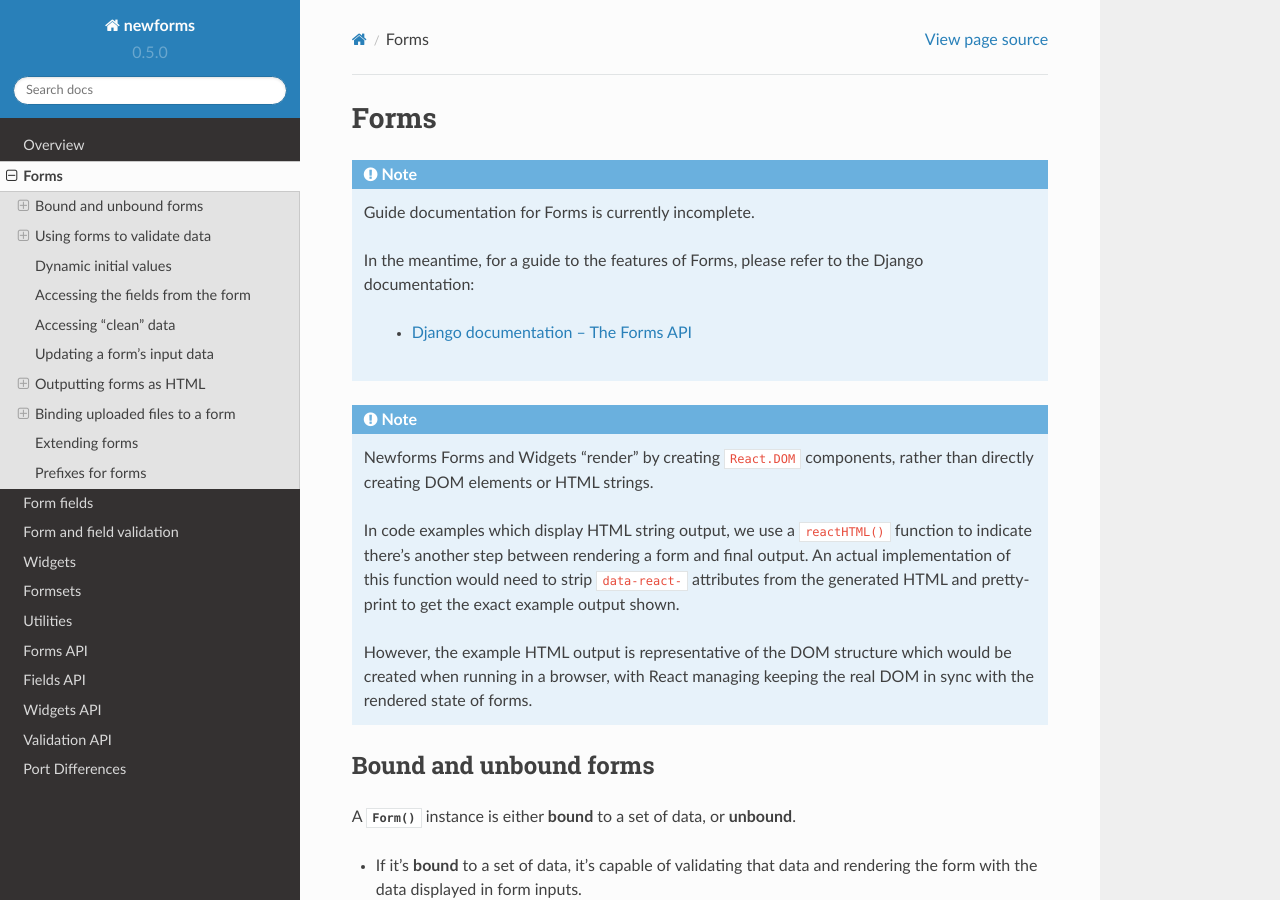
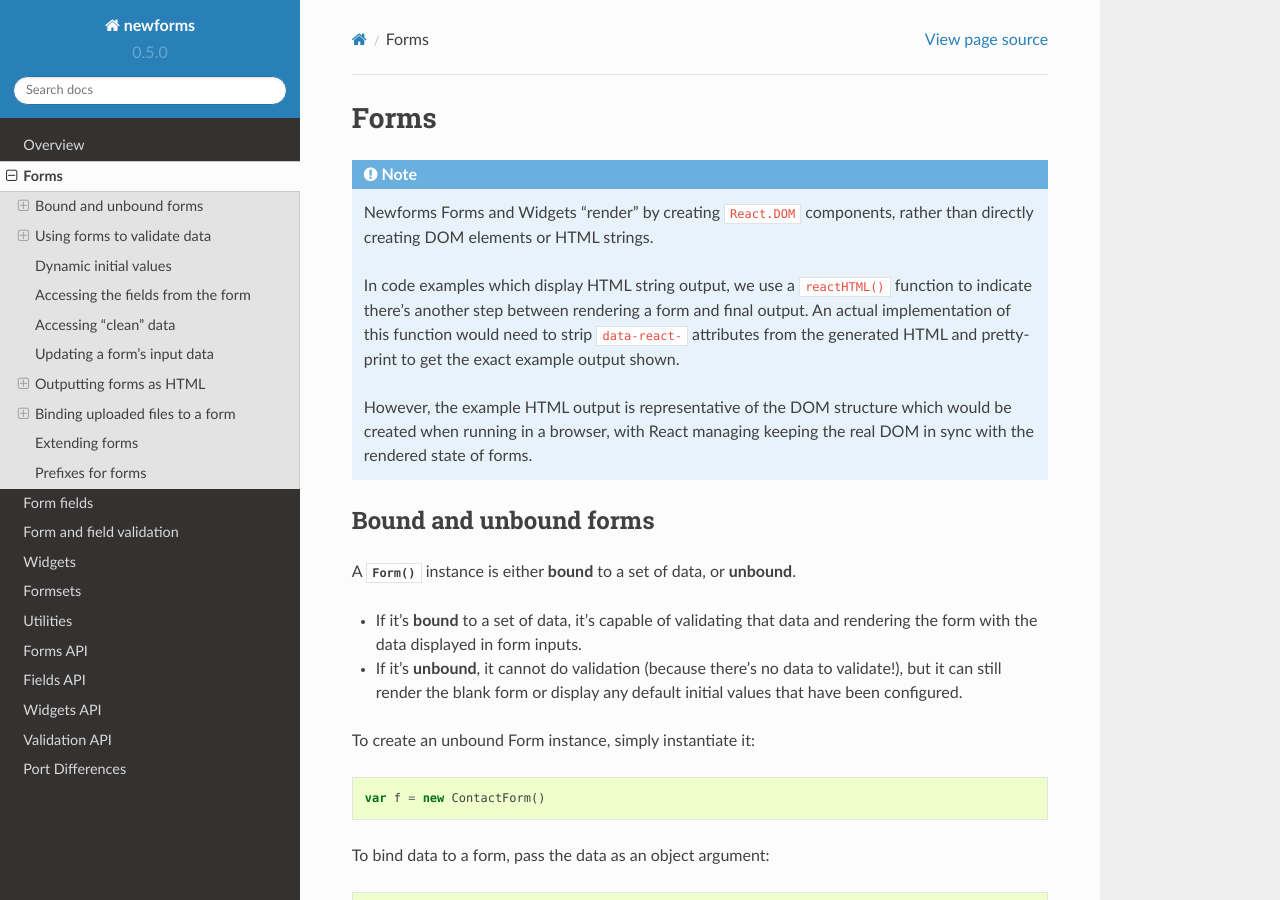
Before and after one commit to insin/newforms, a Sphinx documentation site: the page built from docs/forms.rst, in a window 1280 px wide and 900 px high. Built offline with Sphinx 7.4.7 and the Read the Docs theme 2.0.0, drawn with Linux system fonts in a browser that asks for light colours.

Commit message:
Removed top note from forms doc [ci skip]

```diff
--- a/docs/forms.rst
+++ b/docs/forms.rst
@@ -1,15 +1,6 @@
 =====
 Forms
 =====
-
-.. Note::
-
-   Guide documentation for Forms is currently incomplete.
-
-   In the meantime, for a guide to the features of Forms, please refer to the
-   Django documentation:
-
-      * `Django documentation -- The Forms API <https://docs.djangoproject.com/en/dev/ref/forms/api/>`_
 
 .. Note::
 
```
